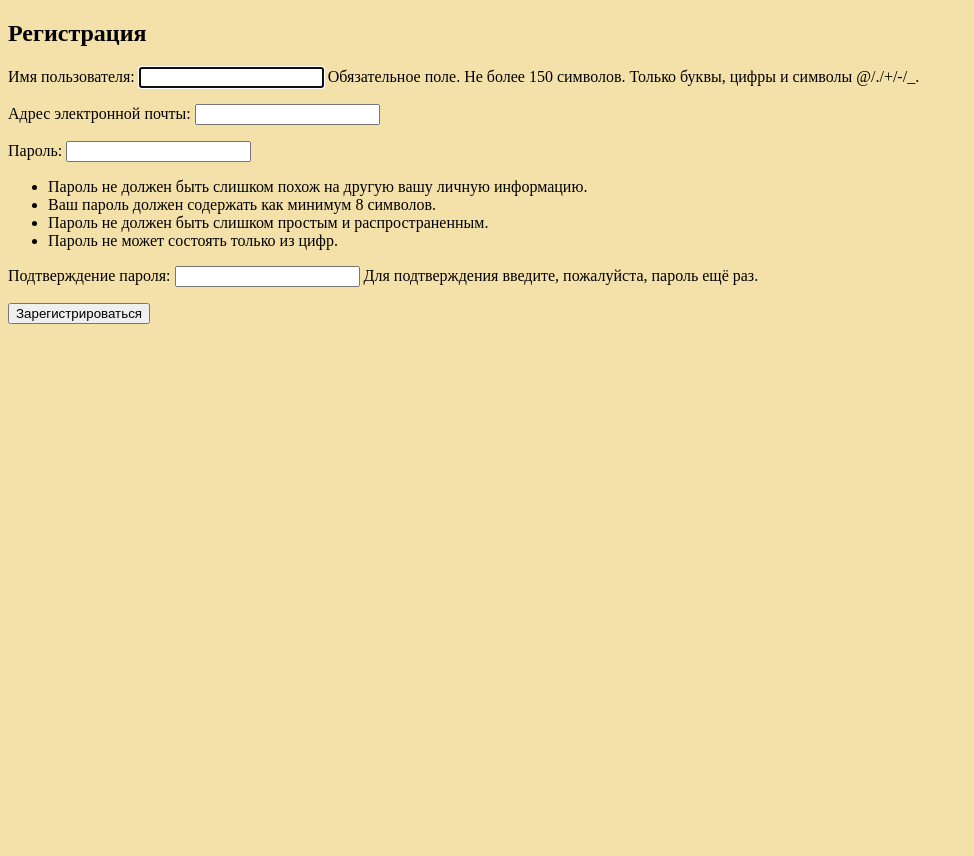
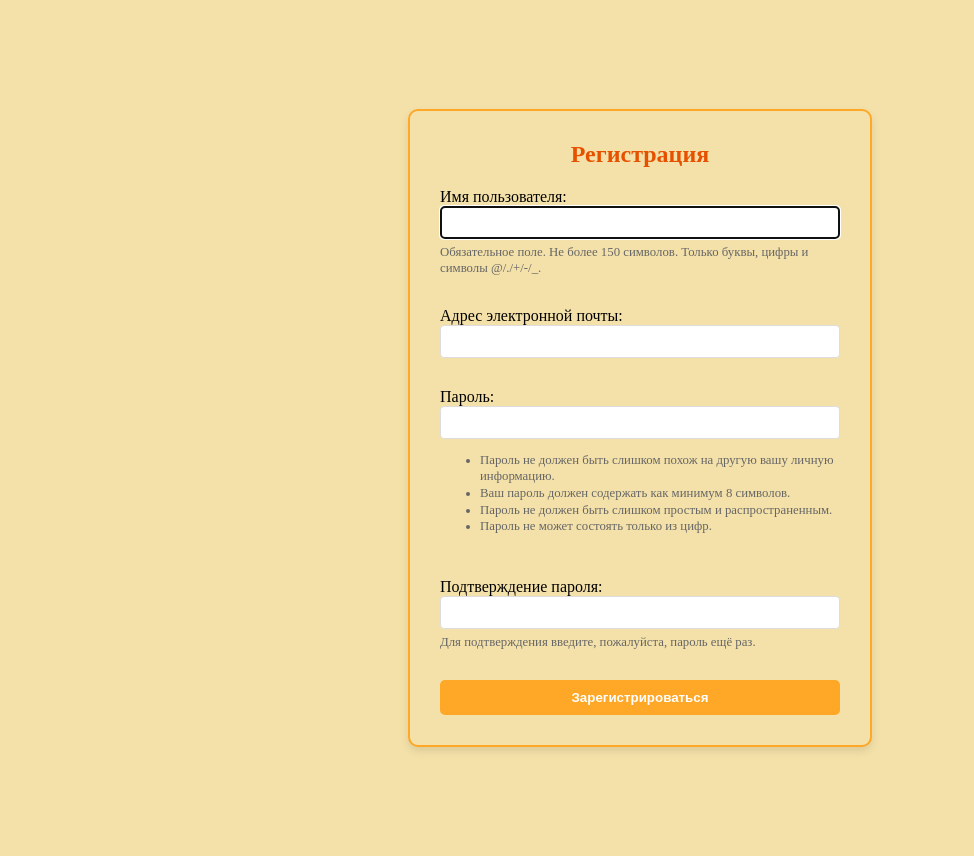
Before and after one commit to Lida0211/datebook_example, a Django app: page /signup/ in a window 1280 px wide. Shown: the whole page, without its empty margins (0-974 px from the left). Before the commit the page ends 324 px from the top, so only its background shows below. Run offline with Django 5.2, Linux system fonts and the light colour scheme.

Commit message:
maybe-end1

```diff
--- a/datebook/templates/registration/signup.html
+++ b/datebook/templates/registration/signup.html
@@ -1,10 +1,27 @@
 {% extends 'shablon_record.html' %}
 
 {% block content %}
-<h2>Регистрация</h2>
-<form method="post">
-    {% csrf_token %}
-    {{ form.as_p }}
-    <button type="submit">Зарегистрироваться</button>
-</form>
+<div class="auth-container">
+  <div class="auth-box">
+    <h2>Регистрация</h2>
+    <form method="post">
+      {% csrf_token %}
+
+      {% for field in form %}
+        <div class="form-field">
+          {{ field.label_tag }}
+          {{ field }}
+          {% if field.help_text %}  <!-- Если есть подсказка -->
+            <div class="help-text">{{ field.help_text }}</div>
+          {% endif %}
+          {% if field.errors %}  <!-- Если есть ошибки валидации -->
+            <div class="error-text">{{ field.errors }}</div>
+          {% endif %}
+        </div>
+      {% endfor %}
+
+      <button class="auth-button" type="submit">Зарегистрироваться</button>
+    </form>
+  </div>
+</div>
 {% endblock %}
--- a/static/css/styles.css
+++ b/static/css/styles.css
@@ -537,3 +537,88 @@ textarea.form-control {
     transform: scale(0.98);
   }
 }
+
+.auth-container {
+  display: flex;
+  justify-content: center;
+  align-items: center;
+  min-height: 100vh;
+  padding: 20px;
+  background-color:rgb(244, 225, 169);
+}
+
+
+.auth-box {
+  width: 100%;
+  max-width: 400px;
+  padding: 30px;
+  border: 2px solid #FFA726;
+  border-radius: 10px;
+  background-color: rgb(244, 225, 169);
+  box-shadow: 0 4px 8px rgba(0, 0, 0, 0.1);
+}
+
+.auth-box h2 {
+  margin-top: 0;
+  color: #E65100;
+  text-align: center;
+}
+
+.auth-box form {
+  display: flex;
+  flex-direction: column;
+  gap: 15px;
+}
+
+.auth-button {
+  padding: 10px;
+  background-color: #FFA726;
+  color: white;
+  border: none;
+  border-radius: 5px;
+  font-weight: bold;
+  cursor: pointer;
+  transition: background-color 0.3s;
+}
+
+.auth-button:hover {
+  background-color: #FB8C00;
+}
+
+.auth-link {
+  text-align: center;
+  margin-top: 15px;
+}
+
+.auth-link a {
+  color: #d28006;
+  text-decoration: none;
+}
+
+.auth-link a:hover {
+  text-decoration: underline;
+}
+.form-field {
+  margin-bottom: 15px;
+}
+
+.help-text {
+  font-size: 0.8rem;
+  color: #666;
+  margin-top: 5px;
+  line-height: 1.3;
+}
+
+.error-text {
+  font-size: 0.8rem;
+  color: #d32f2f;
+  margin-top: 5px;
+}
+
+.auth-box input {
+  width: 100%;
+  padding: 8px;
+  border: 1px solid #ddd;
+  border-radius: 4px;
+  box-sizing: border-box;
+}
--- a/templates/registration/logout.html
+++ /dev/null
@@ -1,6 +0,0 @@
-{% extends 'shablon_record.html' %}
-
-{% block content %}
-<h2>Вы вышли из системы</h2>
-<a href="{% url 'login' %}">Войти снова</a>
-{% endblock %}
```
Also changed, not shown: datebook/templates/registration/login.html (+11 -7 lines), templates/registration/login.html (deleted, +0 -11 lines), db.sqlite3.
